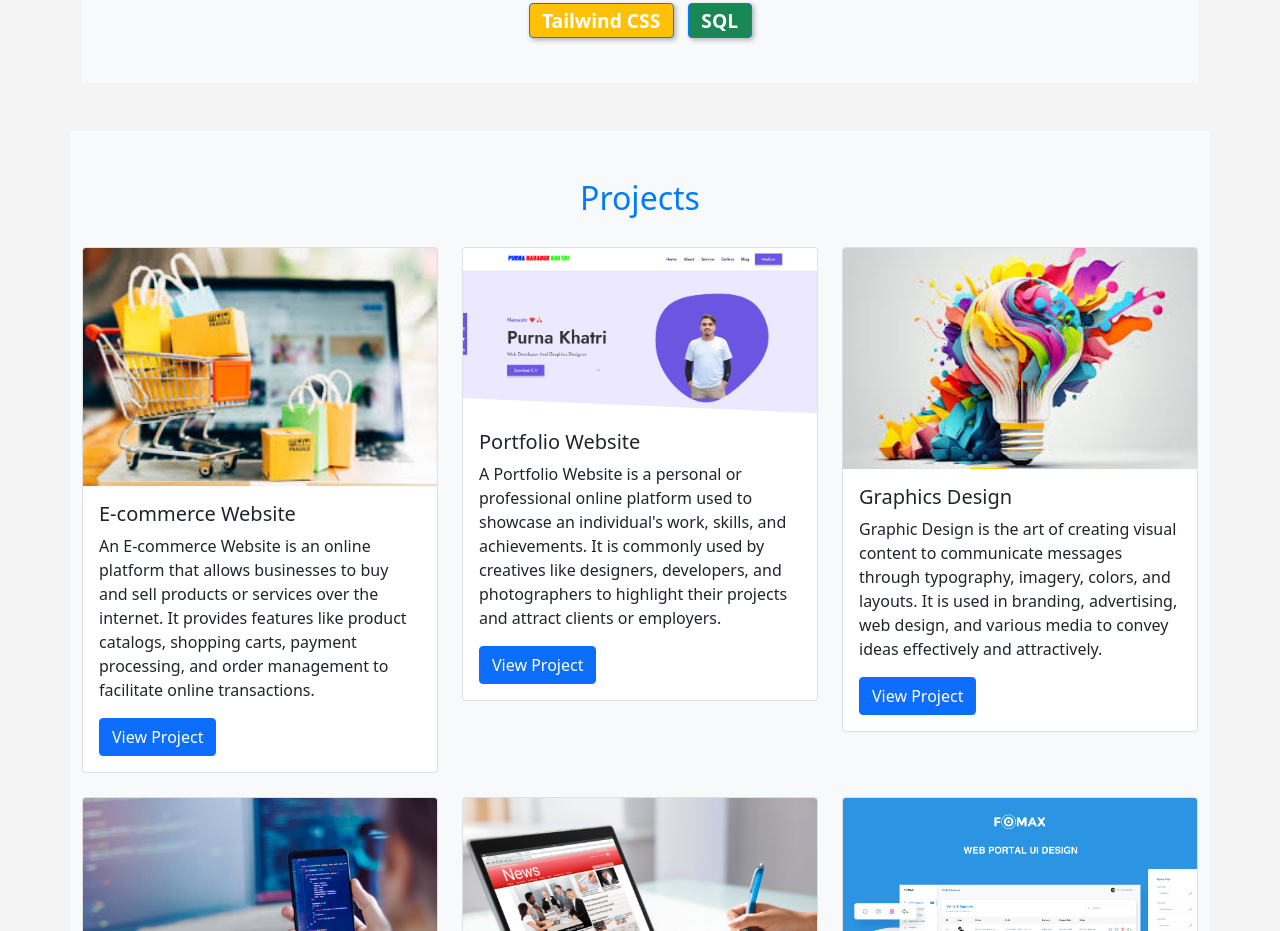
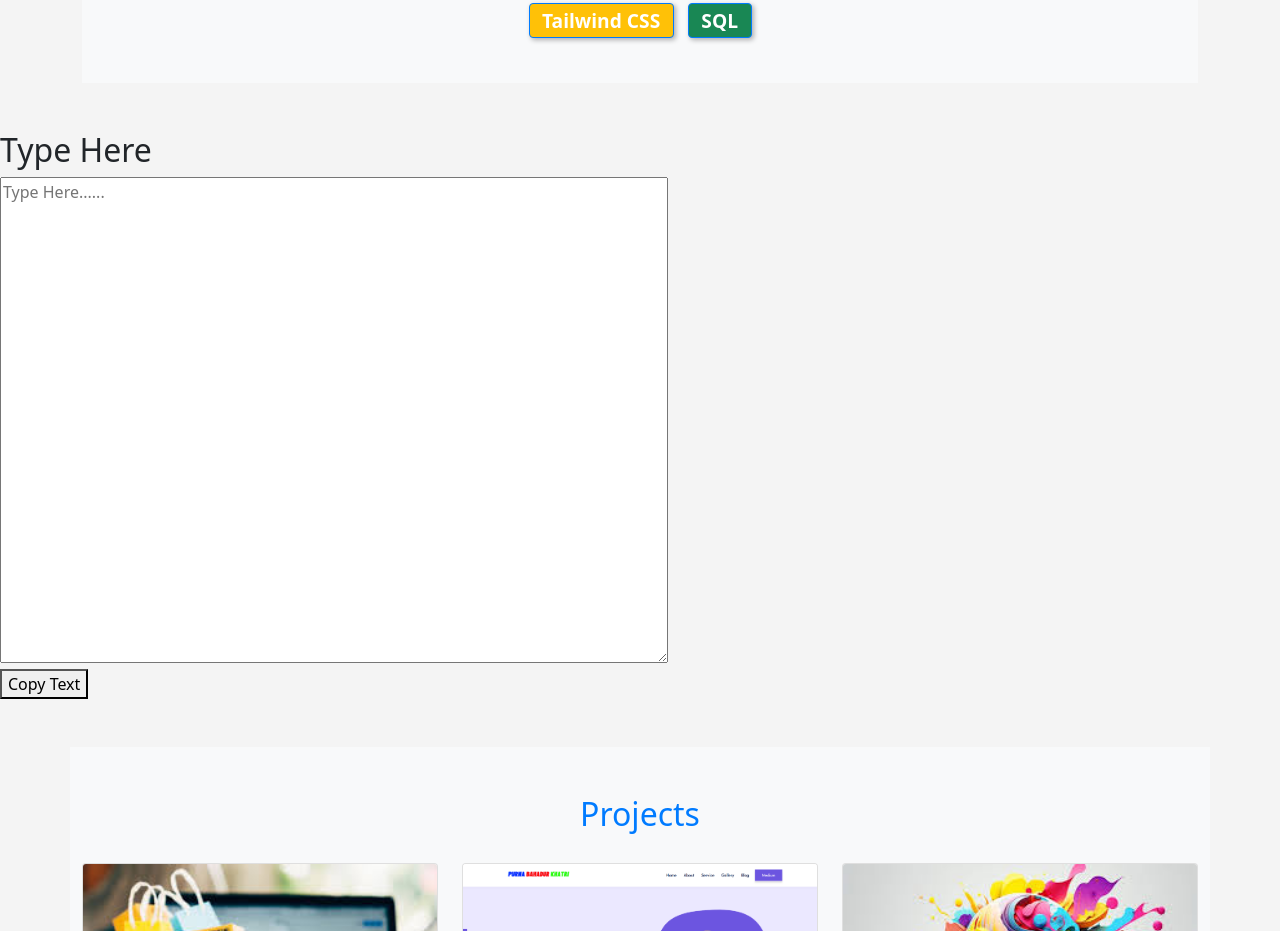
Before and after one commit to purnakhatriofficial/attraction_portfolio_website, a plain HTML site: page index.html in a window 1280 px wide. Shown: the part 1631-2562 px from the top of the page. Drawn offline with nearby package versions, Linux system fonts and the light colour scheme.

Commit message:
Update index.html

```diff
--- a/index.html
+++ b/index.html
@@ -168,6 +168,14 @@
             </div>
         </div>
     </section>
+
+     <div class="type_here">
+            <h2>Type Here</h2>
+            <textarea id="textArea" placeholder="Type Here......" cols="70" rows="20"></textarea>
+            <br>
+            <button class="copy-btn" onclick="copyText()">Copy Text</button>
+        </div><br><br>
+
 
 
 
```
